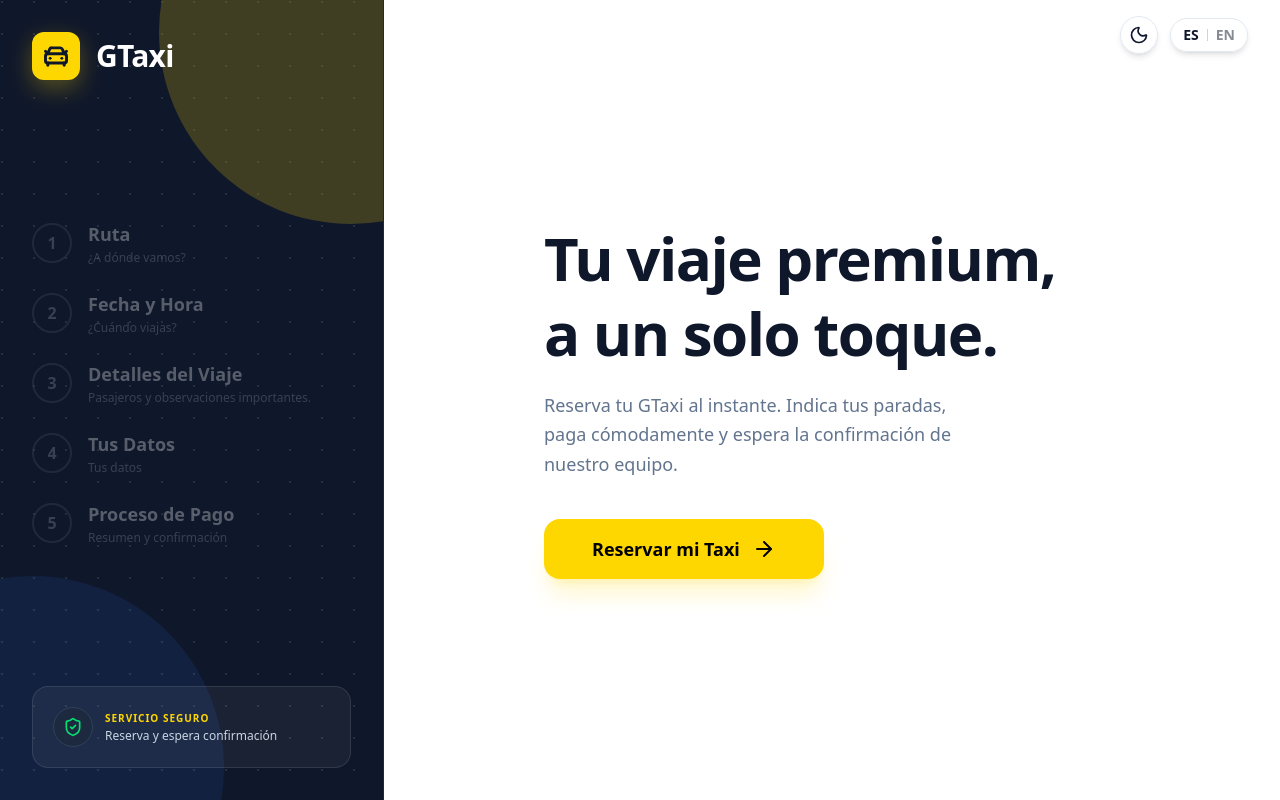
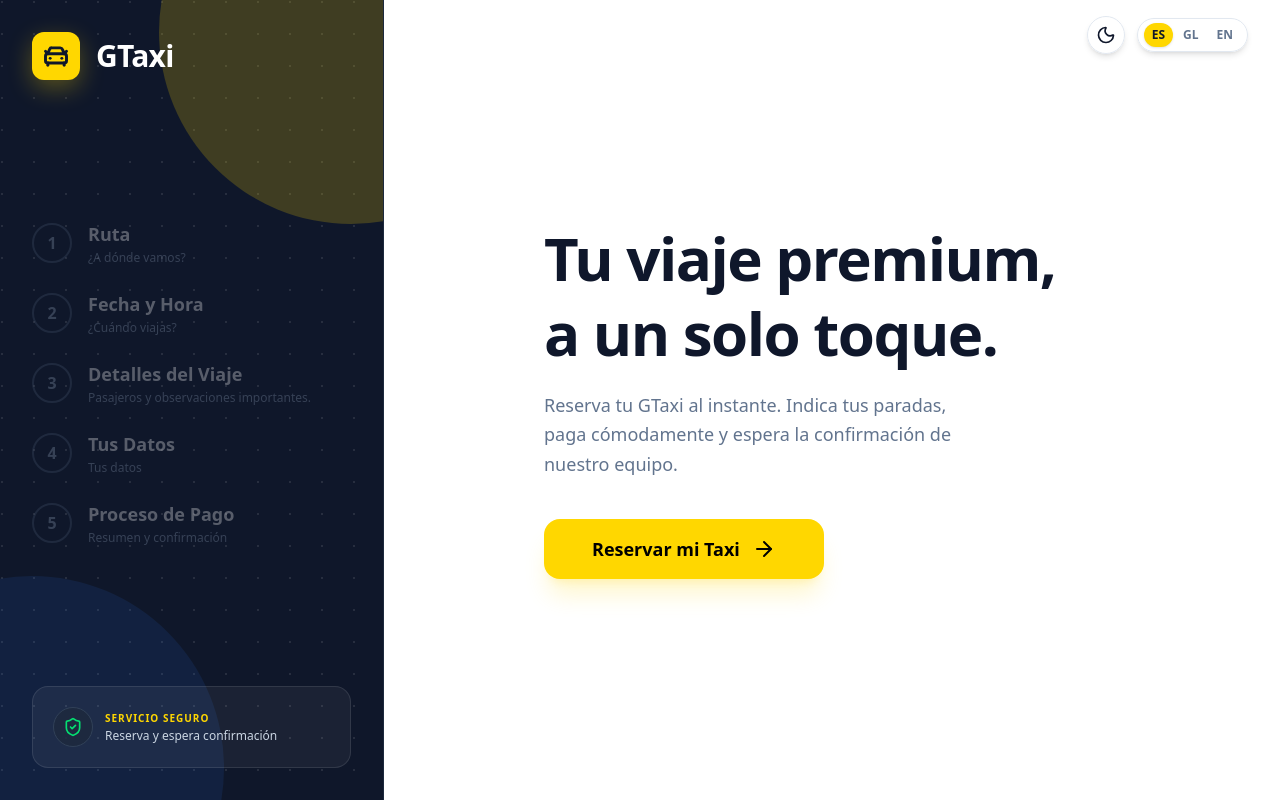
Before and after one commit to marcogugliandolo/GTaxi, a React (Vite) app: page / in a window 1280 px wide. Built offline with nearby package versions, Linux system fonts and the light colour scheme; no server answers.

Commit message:
feat(i18n): add Galician (gl) language support
- Add 'gl' to supported languages and translation definitions.
- Update UI to include Galician option in the language selector.
- Add necessary React type definitions.

```diff
--- a/package.json
+++ b/package.json
@@ -34,6 +34,8 @@
   "devDependencies": {
     "@types/express": "^4.17.21",
     "@types/node": "^22.14.0",
+    "@types/react": "^19.2.18",
+    "@types/react-dom": "^19.2.4",
     "autoprefixer": "^10.4.21",
     "esbuild": "^0.25.0",
     "tailwindcss": "^4.1.14",
--- a/src/components/BookingWizard.tsx
+++ b/src/components/BookingWizard.tsx
@@ -266,11 +266,26 @@ ${formData.notes ? `📝 *Paradas/Notas:* ${formData.notes}` : ''}
         <button onClick={toggleTheme} className="bg-white/90 dark:bg-slate-800/90 backdrop-blur-md p-2 rounded-full border border-slate-200 dark:border-slate-700 text-slate-900 dark:text-white shadow-md hover:bg-white dark:hover:bg-slate-700 transition-colors flex items-center justify-center">
           {theme === 'light' ? <Moon className="w-5 h-5" /> : <Sun className="w-5 h-5" />}
         </button>
-        <button onClick={() => setLanguage(language === 'es' ? 'en' : 'es')} className="bg-white/90 dark:bg-slate-800/90 backdrop-blur-md px-3 py-1.5 rounded-full border border-slate-200 dark:border-slate-700 text-slate-900 dark:text-white font-bold text-sm shadow-md hover:bg-white dark:hover:bg-slate-700 transition-colors flex items-center gap-2">
-          <span className={language === 'es' ? 'opacity-100' : 'opacity-50'}>ES</span>
-          <span className="w-px h-3 bg-slate-300 dark:bg-slate-600"></span>
-          <span className={language === 'en' ? 'opacity-100' : 'opacity-50'}>EN</span>
-        </button>
+        <div className="bg-white/90 dark:bg-slate-800/90 backdrop-blur-md px-1.5 py-1 rounded-full border border-slate-200 dark:border-slate-700 shadow-md flex items-center gap-0.5">
+          <button
+            onClick={() => setLanguage('es')}
+            className={`px-2 py-1 rounded-full font-bold text-xs transition-all ${language === 'es' ? 'bg-[#FFD700] text-slate-900 shadow-sm' : 'text-slate-500 dark:text-slate-400 hover:text-slate-900 dark:hover:text-white'}`}
+          >
+            ES
+          </button>
+          <button
+            onClick={() => setLanguage('gl')}
+            className={`px-2 py-1 rounded-full font-bold text-xs transition-all ${language === 'gl' ? 'bg-[#FFD700] text-slate-900 shadow-sm' : 'text-slate-500 dark:text-slate-400 hover:text-slate-900 dark:hover:text-white'}`}
+          >
+            GL
+          </button>
+          <button
+            onClick={() => setLanguage('en')}
+            className={`px-2 py-1 rounded-full font-bold text-xs transition-all ${language === 'en' ? 'bg-[#FFD700] text-slate-900 shadow-sm' : 'text-slate-500 dark:text-slate-400 hover:text-slate-900 dark:hover:text-white'}`}
+          >
+            EN
+          </button>
+        </div>
       </div>
 
       {/* LEFT PANEL - DESKTOP ONLY */}
--- a/src/components/ErrorBoundary.tsx
+++ b/src/components/ErrorBoundary.tsx
@@ -1,4 +1,4 @@
-import React, { Component, ErrorInfo, ReactNode } from 'react';
+import React, { ErrorInfo, ReactNode } from 'react';
 import { RotateCcw, AlertTriangle } from 'lucide-react';
 
 interface Props {
@@ -10,8 +10,8 @@ interface State {
   error: Error | null;
 }
 
-export class ErrorBoundary extends Component<Props, State> {
-  public state: State = {
+export class ErrorBoundary extends React.Component<Props, State> {
+  state: State = {
     hasError: false,
     error: null,
   };
--- a/src/i18n/translations.ts
+++ b/src/i18n/translations.ts
@@ -1,4 +1,4 @@
-export type Language = 'es' | 'en';
+export type Language = 'es' | 'en' | 'gl';
 
 export const translations = {
   es: {
@@ -86,6 +86,91 @@ export const translations = {
     noLocationFound: 'No se pudo obtener la dirección de tu ubicación.',
     selectValidDate: 'Por favor, selecciona una hora válida.',
   },
+  gl: {
+    loading: 'Cargando...',
+    back: 'Volver atrás',
+    continue: 'Continuar',
+
+    brand: 'OTeuTaxi',
+    slogan1: 'A túa viaxe premium,', slogan2: 'a un só toque.',
+    bookNow: 'Reservar o meu Taxi',
+    adminAccess: 'Acceso Admin',
+    heroFeatures: 'Reserva o teu GTaxi ao instante. Indica as túas paradas, paga comodamente e agarda a confirmación do noso equipo.',
+
+    whereTo: 'Onde imos?',
+    fromLabel: 'Punto de recollida',
+    fromPlaceholder: 'Ex. Aeroporto, Rúa...',
+    toLabel: 'Destino final',
+    toPlaceholder: 'Ex. Hotel Centro, Estación...',
+
+    whenTravel: 'Cando viaxas?',
+    dateLabel: 'Data da viaxe',
+    timeLabel: 'Hora de recollida',
+
+    whoTravels: 'Cantos viaxan?',
+    passengersLabel: 'Número de pasaxeiros',
+
+    tripDetails: 'Detalles da Viaxe',
+    passengersNotes: 'Pasaxeiros e observacións importantes.',
+    stopsNotes: 'Paradas / Notas para o condutor (Opcional)',
+    yourData: 'Os teus Datos',
+    contactConfirm: 'Para contactarche e confirmar a viaxe.',
+    paymentProcess: 'Proceso de Pago',
+    reviewPayment: 'Revisa o teu importe e método de pago',
+    selectedRoute: 'Ruta Seleccionada',
+    totalAmount: 'Importe Total',
+    yourDetails: 'Os teus datos',
+    nameLabel: 'Nome completo',
+    namePlaceholder: 'Ex. Xoán Pérez',
+    phoneLabel: 'Teléfono',
+    phonePlaceholder: 'Ex. +34 600 000 000',
+    notesLabel: 'Notas adicionais (Opcional)',
+    notesPlaceholder: 'Voo nº, equipaxe especial...',
+
+    summary: 'Resumo',
+    route: 'Ruta',
+    dateTime: 'Data e Hora',
+    passengers: 'Pasaxeiros',
+    selectPayment: 'Selecciona método de pago',
+    card: 'Tarxeta de Crédito / Débito',
+    cardDesc: 'Pago seguro procesado online',
+    bizum: 'Bizum',
+    bizumDesc: 'Recibirás o número ao confirmar',
+    cash: 'Efectivo ao Condutor',
+    cashDesc: 'Pago directo no vehículo',
+    confirmBooking: 'Confirmar Reserva',
+    confirmDesc: 'O importe será revisado polo administrador antes de ser definitivo.',
+    sendRequest: 'Enviar Solicitude',
+
+    requestWaiting: 'Solicitude en Agarda',
+    requestReceived: 'Recibimos a túa solicitude.',
+    adminMustAccept: 'Un administrador debe aceptar a viaxe',
+    andConfirm: 'e confirmala a través de WhatsApp ou chamada telefónica nos vindeiros minutos.',
+    yourId: 'O teu identificador',
+    backHome: 'Volver ao inicio',
+
+    fillFields: 'Por favor, enche todos os campos para continuar.',
+    errorProcessing: 'Houve un erro ao procesar a túa solicitude. Por favor téntao de novo.',
+    adminPanel: 'Panel de Administración',
+    reservations: 'Reservas',
+    settings: 'Axustes',
+    price: 'Prezo',
+    payment: 'Pago',
+    passengersTab: 'Pasajeiros',
+    approveAndNotify: 'Aprobar e Avisar',
+    cancelAndNotify: 'Cancelar e Avisar',
+    goBack: 'Volver',
+    summaryConfirm: 'Resumo e confirmación',
+    secureService: 'Servizo Seguro',
+    bookAndWait: 'Reserva e agarda confirmación',
+    selectDateTime: 'Selecciona a data e hora de recollida.',
+    searchCity: 'Busca a cidade, rúa ou estación. (Orixe/Destino)',
+    useCurrentLocation: 'Usar a miña localización actual',
+    noGeoSupport: 'O teu navegador non soporta xeolocalización',
+    noLocationAccess: 'Non se puido acceder á túa localización. Por favor, revisa os permisos.',
+    noLocationFound: 'Non se puido obter a dirección da túa localización.',
+    selectValidDate: 'Por favor, selecciona unha hora válida.',
+  },
   en: {
     loading: 'Loading...',
     back: 'Go back',
```
Also changed, not shown: 1 other file (tests, documents, lock files or other folders).
